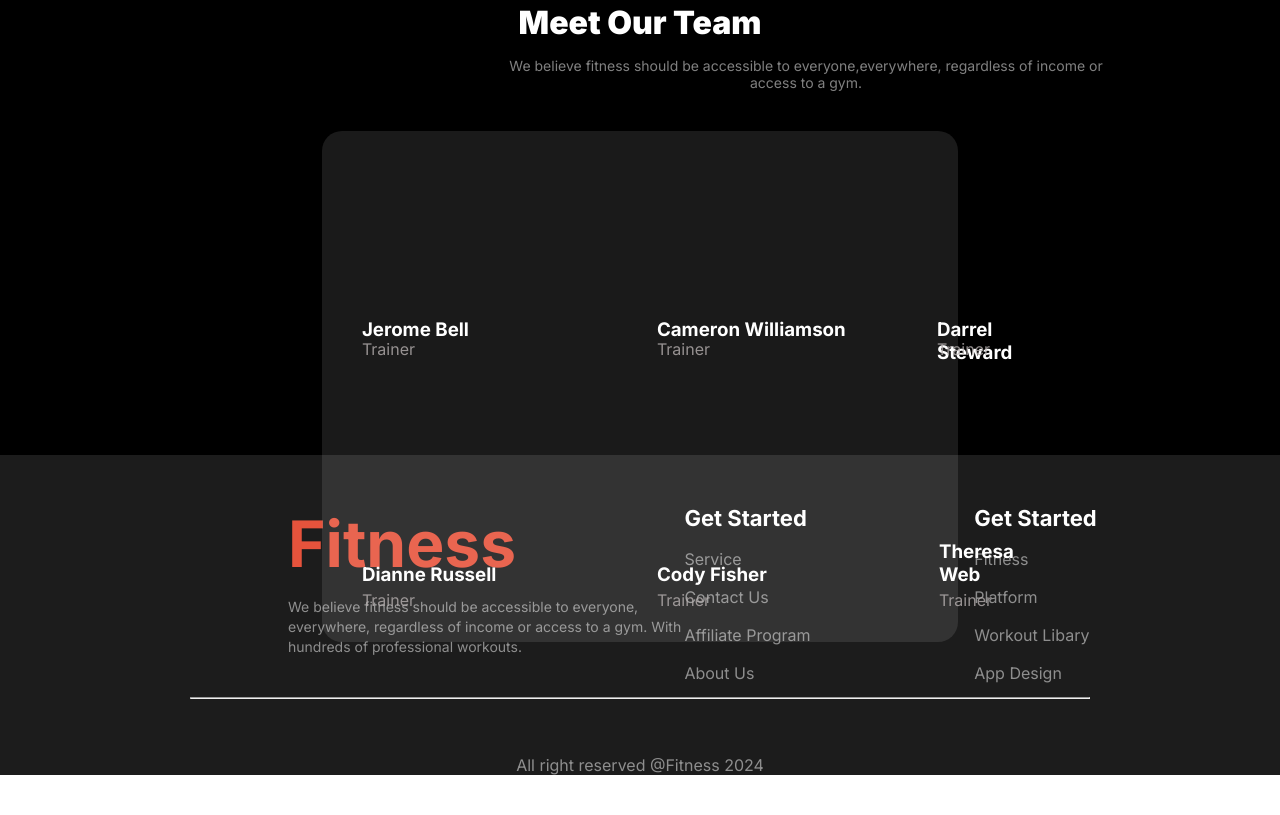
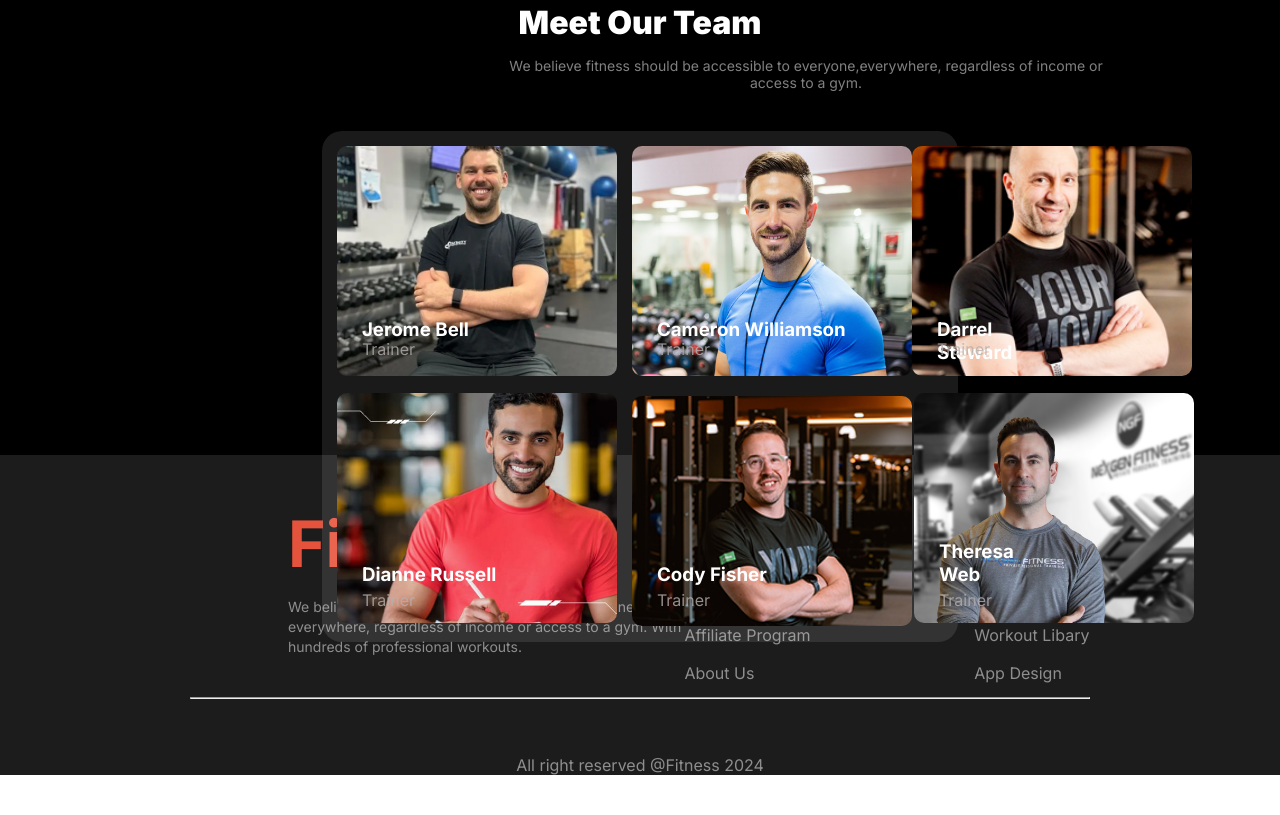
Before and after one commit to SajidMahmud077/p-hero-assaignment-02, a plain HTML site: page index.html in a window 1280 px wide. Shown: the part 1817-2632 px from the top of the page. Drawn offline with Linux system fonts and the light colour scheme; a web font is replaced by a local one.

Commit message:
feat: Image link fixed

```diff
--- a/styles/style.css
+++ b/styles/style.css
@@ -428,7 +428,7 @@ input, select{
 .team-card-1{
   height: 230px;
   width: 280px;
-  background-image: url(./images/trainer1.png);
+  background-image: url(../images/trainer1.png);
   background-position: center;
   background-size: cover;
   margin: 15px 15px;
@@ -438,7 +438,7 @@ input, select{
 .team-card-2{
   height: 230px;
   width: 280px;
-  background-image: url(./images/trainer2.png);
+  background-image: url(../images/trainer2.png);
   background-position: center;
   background-size: cover;
   margin: 15px 0px;
@@ -447,7 +447,7 @@ input, select{
 .team-card-3{
   height: 230px;
   width: 280px;
-  background-image: url(./images/trainer3.png);
+  background-image: url(../images/trainer3.png);
   background-position: center;
   background-size: cover;
   margin: 15px 0px ;
@@ -456,7 +456,7 @@ input, select{
 .team-card-4{
   height: 230px;
   width: 280px;
-  background-image: url(./images/trainer4.png);
+  background-image: url(../images/trainer4.png);
   background-position: center;
   background-size: cover;
   margin: 0px 15px;
@@ -465,7 +465,7 @@ input, select{
 .team-card-5{
   height: 230px;
   width: 280px;
-  background-image: url(./images/trainer5.png);
+  background-image: url(../images/trainer5.png);
   background-position: center;
   background-size: cover;
   margin: 3px 0px;
@@ -475,7 +475,8 @@ input, select{
 .team-card-6{
   height: 230px;
   width: 280px;
-  background-image: url(./images/trainer6.png);
+  /* background-image: url(./images/trainer6.png); */
+  background-image: url(../images/trainer6.png);
   background-position: center;
   background-size: cover;
   margin: 0px 2px;
```
